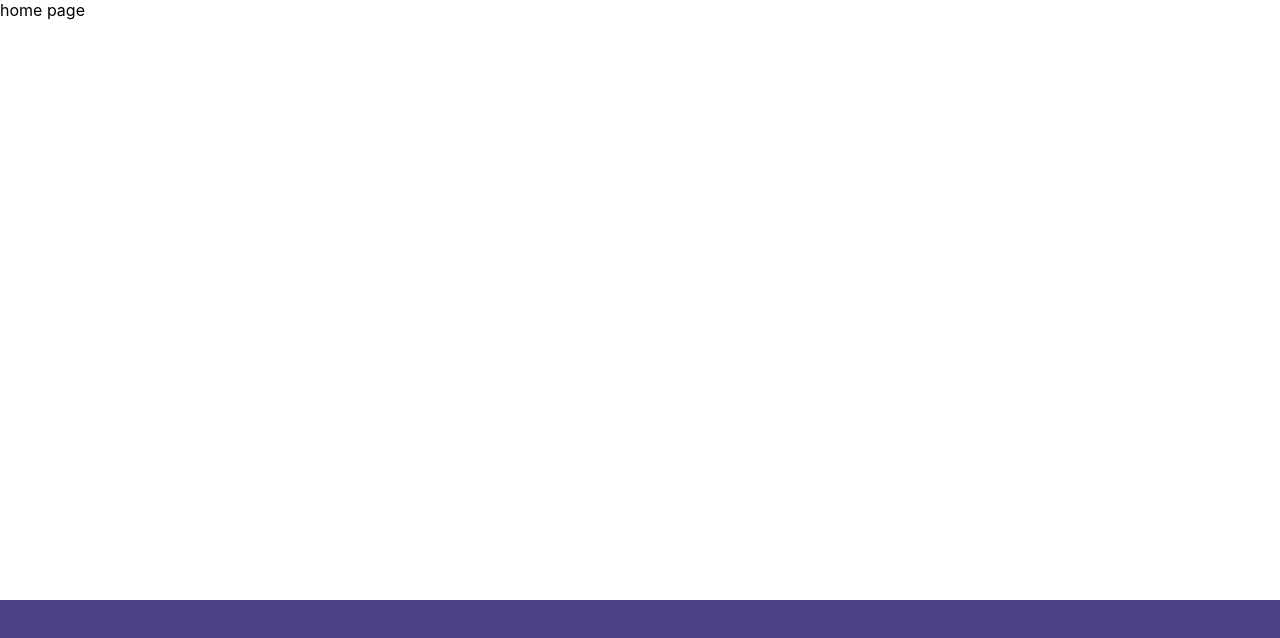
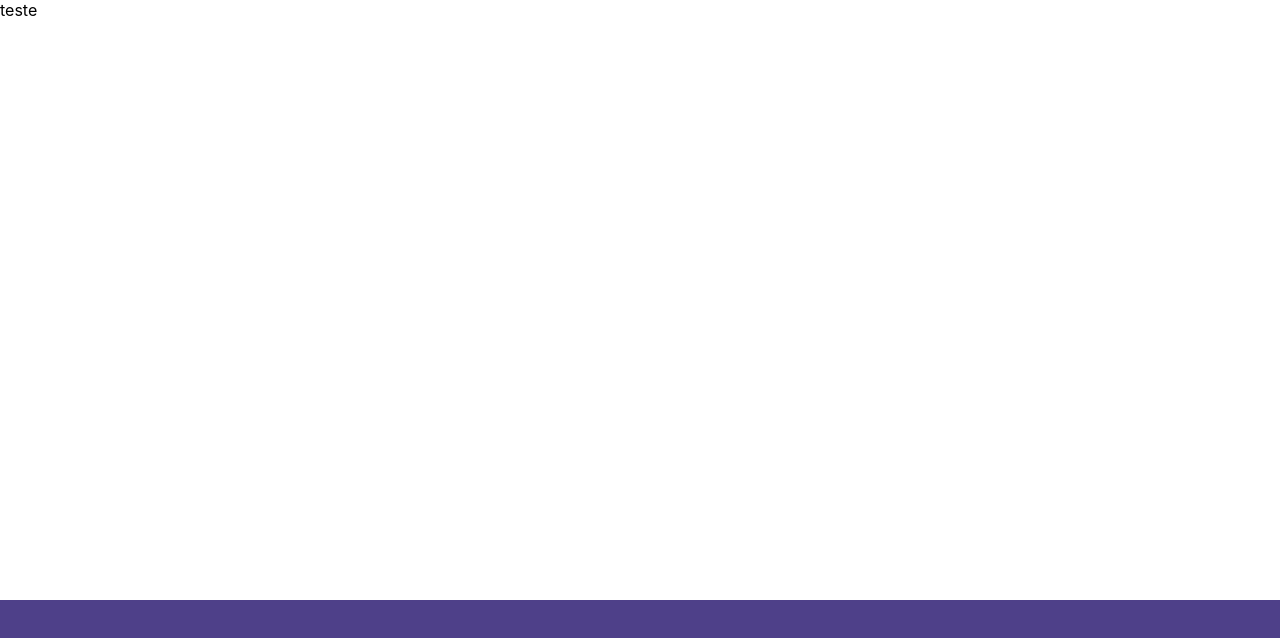
Before and after one commit to leobraboo/desafio-online-app, a React (Vite) app: page / in a window 1280 px wide. Shown: the top 638 px of the page. Built offline with nearby package versions, Linux system fonts and the light colour scheme.

Commit message:
Create estructure

```diff
--- a/package.json
+++ b/package.json
@@ -9,8 +9,10 @@
     "preview": "vite preview"
   },
   "dependencies": {
+    "@types/react-router-dom": "^5.3.3",
     "react": "^18.2.0",
     "react-dom": "^18.2.0",
+    "react-router-dom": "^6.8.2",
     "styled-components": "^5.3.8"
   },
   "devDependencies": {
--- a/src/App.tsx
+++ b/src/App.tsx
@@ -1,11 +1,12 @@
 import React from "react"
+import { AppRoutes } from "./routes"
 
 export function App() {
 
   return (
-    <div className="App">
-      home page
-    </div>
+    <>
+      <AppRoutes />
+    </>
   )
 }
 
--- a/src/main.tsx
+++ b/src/main.tsx
@@ -2,10 +2,13 @@
 import ReactDOM from 'react-dom/client'
 import App from './App'
 import GlobalStyle from './style'
+import { BrowserRouter } from 'react-router-dom'
 
 ReactDOM.createRoot(document.getElementById('root')!).render(
   <React.StrictMode>
-        <App />
+    <BrowserRouter>
+      <App />
       <GlobalStyle />
+    </BrowserRouter>
   </React.StrictMode>
 )
--- /dev/null
+++ b/src/page/index.tsx
@@ -0,0 +1,7 @@
+export function Home(){
+  return(
+    <>
+    teste
+    </>
+  )
+}
--- /dev/null
+++ b/src/routes/index.tsx
@@ -0,0 +1,11 @@
+import {Routes, Route } from "react-router-dom";
+import { Home } from "../page";
+
+
+export function AppRoutes() {
+  return(
+    <Routes>
+      <Route path="/" element={<Home/>}></Route>
+    </Routes>
+  )
+}
```
Also changed, not shown: 1 other file (tests, documents, lock files or other folders).
